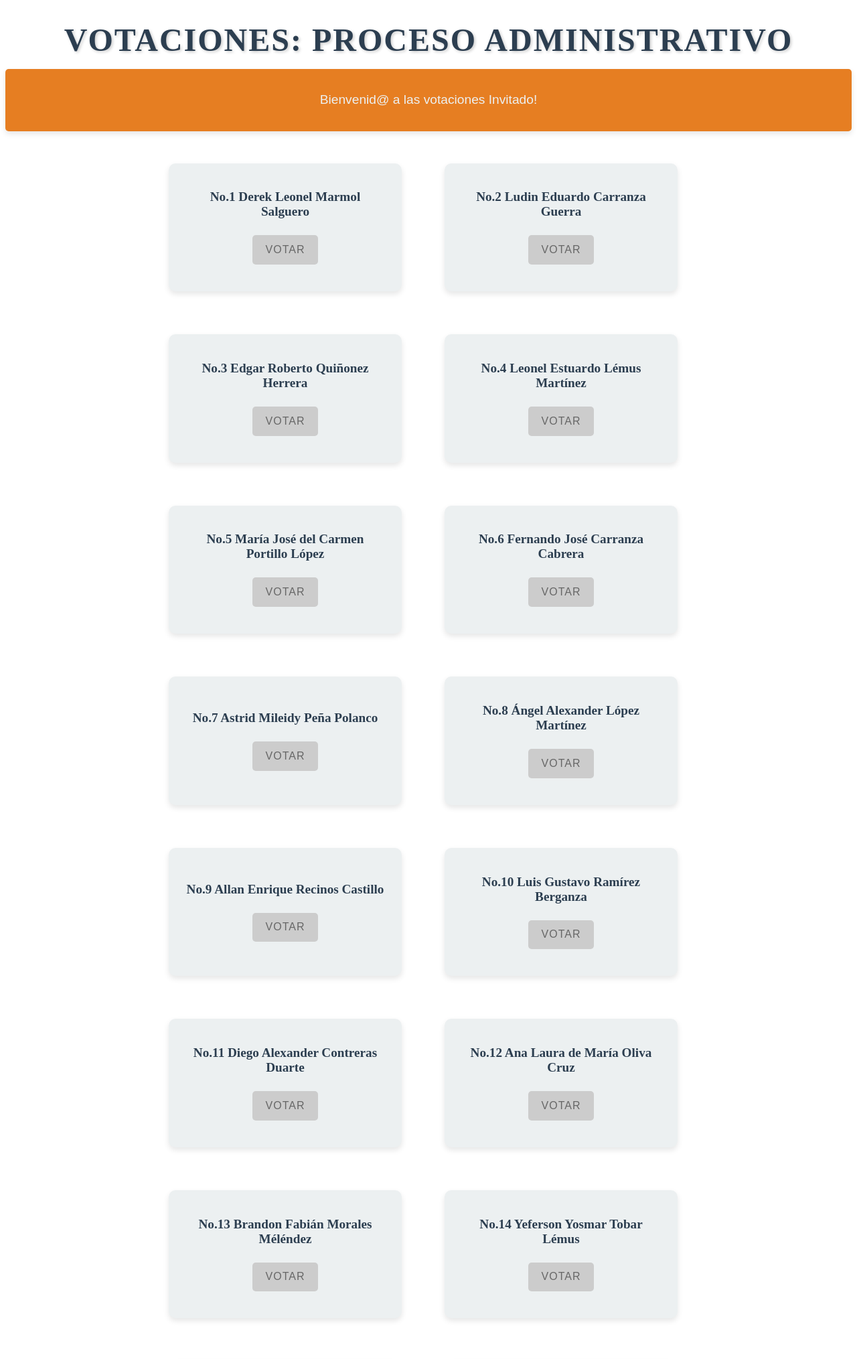
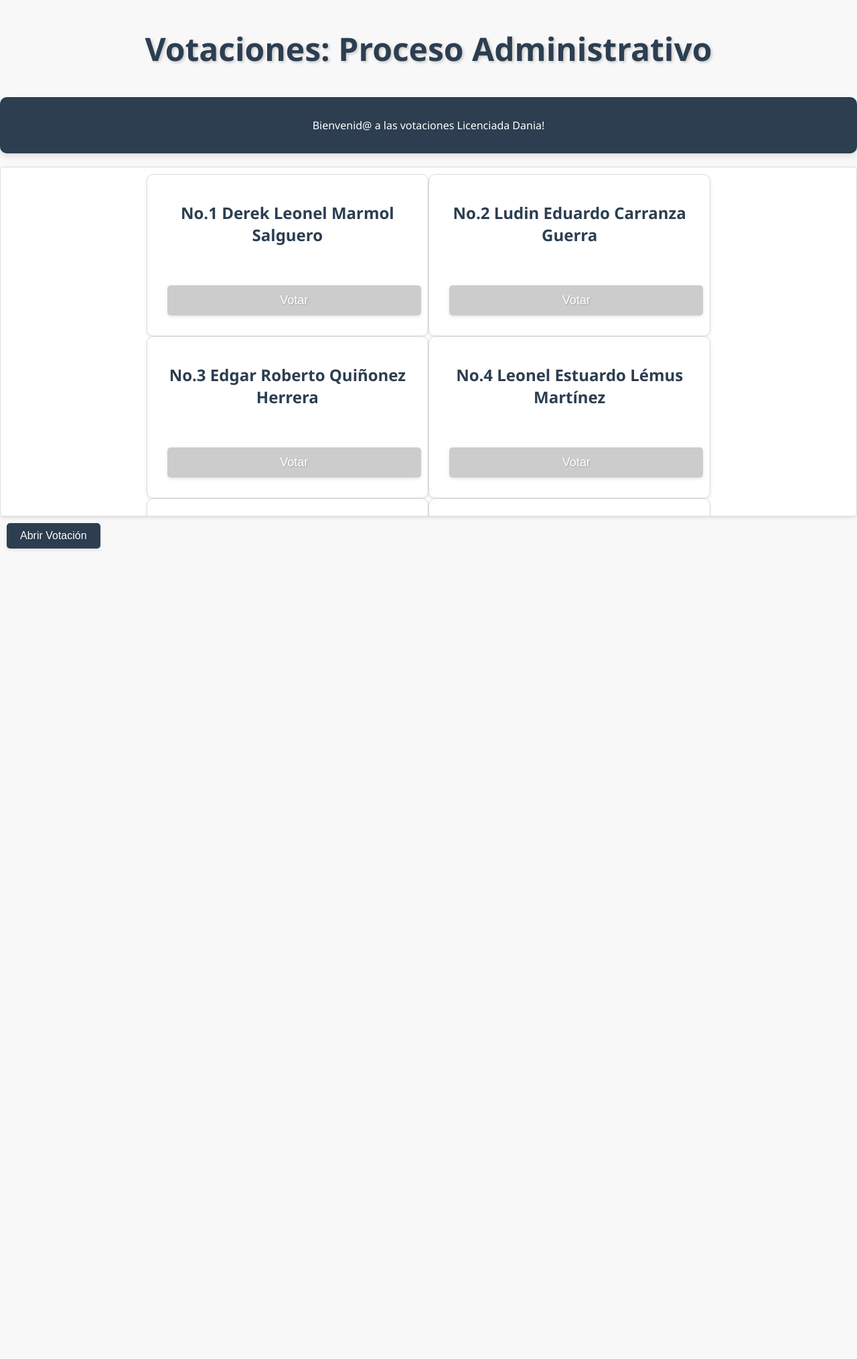
Before and after one commit to DerekMarmol/pruebasvotacion, a Flask app: page /votacion in a window 1280 px wide. Shown: the top 2029 px of the page at 67% size. Run offline with Flask 3, Linux system fonts and the light colour scheme; parts of the project's set-up code (start-up, migrations or seed data) failed here and were passed over; some libraries are stand-ins or nearby versions.

Commit message:
Add files via upload

```diff
--- a/templates/votacion.html
+++ b/templates/votacion.html
@@ -1,3 +1,4 @@
+
 <!DOCTYPE html>
 <html lang="es">
 <head>
@@ -5,63 +6,57 @@
     <meta name="viewport" content="width=device-width, initial-scale=1.0">
     <title>Votaciones: Proceso Administrativo</title>
     <style>
-        /* Paleta de colores */
-        :root {
-        --primary-color: #2c3e50;
-        --secondary-color: #e67e22;
-        --accent-color: #d35400;
-        --light-color: #ecf0f1;
-        --dark-color: #34495e;
+        body {
+        font-family: 'Segoe UI', Tahoma, Geneva, Verdana, sans-serif;
+        background-color: #f8f8f8;
+        margin: 0;
+        padding: 0;
+        color: #333;
     }
 
-        /* Tipografía */
-        body {
-        font-family: 'Montserrat', sans-serif;
-        color: var(--dark-color);
-        }
-
-        h1, h2, h3 {
-        font-family: 'Playfair Display', serif;
-        color: var(--primary-color);
-        }
-
-        /* Encabezado */
     #titulo {
         text-align: center;
-        font-size: 3rem;
-        text-transform: uppercase;
-        letter-spacing: 2px;
-        margin-bottom: 1rem;
+        margin: 40px 0;
+        color: #2c3e50;
+        font-size: 3em;
         text-shadow: 2px 2px 4px rgba(0, 0, 0, 0.2);
     }
 
     .bienvenida {
-        background-color: var(--secondary-color);
-        color: var(--light-color);
-        padding: 1rem;
-        border-radius: 5px;
+        text-align: center;
+        margin: 20px 0;
+        padding: 15px;
+        background-color: #2c3e50;
+        color: #fff;
+        border-radius: 10px;
         box-shadow: 0 4px 8px rgba(0, 0, 0, 0.1);
-        text-align: center;
-        font-size: 1.2rem;
+        animation: fadeIn 2s ease;
     }
 
-        /* Grupos */
     #grupos-container {
-        margin-top: 2rem;
-        display: grid;
-        grid-template-columns: repeat(auto-fit, minmax(250px, 1fr));
-        gap: 2rem;
+        height: 600px;
+        overflow-y: auto;
+        border: none;
+        border-radius: 10px;
+        box-shadow: 0 4px 8px rgba(0, 0, 0, 0.1);
+        padding: 20px;
+        background-color: #fff;
     }
 
     .grupo {
-        background-color: var(--light-color);
+        padding: 20px;
+        border: 1px solid #ddd;
         border-radius: 10px;
+        width: calc(33.333% - 40px);
+        text-align: center;
+        background-color: #f8f8f8;
         box-shadow: 0 4px 8px rgba(0, 0, 0, 0.1);
-        padding: 1.5rem;
-        text-align: center;
-        transition: all 0.3s ease-in-out;
+        transition: transform 0.3s ease, box-shadow 0.3s ease;
         position: relative;
         overflow: hidden;
+        display: flex;
+        flex-direction: column;
+        height: 200px;
     }
 
     .grupo:hover {
@@ -70,214 +65,180 @@
     }
 
     .grupo h2 {
-        font-size: 1.2rem;
-        margin-bottom: 1rem;
+        color: #2c3e50;
+        margin-bottom: 15px;
+        z-index: 1;
+        position: relative;
+        flex-grow: 1;
     }
 
     .votar {
-        background-color: var(--accent-color);
-        color: var(--light-color);
+        margin-top: auto;
+        cursor: pointer;
+        color: #fff;
+        background-color: #2c3e50;
         border: none;
-        padding: 0.8rem 1.2rem;
         border-radius: 5px;
-        cursor: pointer;
-        transition: all 0.3s ease-in-out;
-        font-size: 1rem;
-        text-transform: uppercase;
-        letter-spacing: 1px;
+        padding: 12px 24px;
+        font-size: 18px;
+        transition: background-color 0.3s ease;
+        width: 100%;
+        box-sizing: border-box;
+        z-index: 1;
+        text-shadow: 1px 1px 2px rgba(0, 0, 0, 0.2);
     }
 
     .votar:hover {
-        background-color: var(--secondary-color);
+        background-color: #1a252f;
     }
 
+    button {
+        margin: 10px;
+        padding: 12px 24px;
+        border: none;
+        border-radius: 5px;
+        font-size: 18px;
+        cursor: pointer;
+        transition: background-color 0.3s ease;
+        outline: none;
+        width: auto;
+        display: inline-block;
+        box-shadow: 0 4px 8px rgba(0, 0, 0, 0.1);
+        text-shadow: 1px 1px 2px rgba(0, 0, 0, 0.2);
+    }
+
+    #abrirVotacion, #cerrarVotacion, #reiniciarVotaciones {
+        background-color: #2c3e50;
+        color: #fff;
+    }
+
+    #abrirVotacion:hover, #cerrarVotacion:hover, #reiniciarVotaciones:hover {
+        background-color: #1a252f;
+    }
+
+    #resultadoVotacion, #recuentoVotos {
+        margin-top: 40px;
+        text-align: center;
+        font-size: 20px;
+        padding: 20px;
+        background-color: #fff;
+        border: none;
+        border-radius: 10px;
+        box-shadow: 0 4px 8px rgba(0, 0, 0, 0.1);
+    }
+        .votar:hover {
+            background-color: #1a252f;
+        }
         .votar:disabled {
-        background-color: var(--dark-color);
+            background-color: #ccc;
             cursor: not-allowed;
         }
-
-        /* Botones de administración */
         button {
-        background-color: var(--primary-color);
-        color: var(--light-color);
+            margin: 10px;
+            padding: 10px 20px;
             border: none;
-        padding: 0.8rem 1.2rem;
             border-radius: 5px;
+            font-size: 16px;
             cursor: pointer;
-        transition: all 0.3s ease-in-out;
-        font-size: 1rem;
-        text-transform: uppercase;
-        letter-spacing: 1px;
-        margin: 1rem;
+            transition: background-color 0.3s ease;
+            outline: none;
+            width: auto;
+            display: inline-block;
+            box-shadow: 0 2px 5px rgba(0,0,0,0.1);
         }
-
-        button:hover {
-        background-color: var(--secondary-color);
+        #abrirVotacion, #cerrarVotacion, #reiniciarVotaciones {
+            background-color: #2c3e50;
+            color: #fff;
+            text-shadow: 1px 1px 2px rgba(0, 0, 0, 0.2);
         }
-
-        /* Recuento de votos */
-        #recuentoVotos {
-        margin-top: 2rem;
-        background-color: var(--light-color);
+        #abrirVotacion:hover, #cerrarVotacion:hover, #reiniciarVotaciones:hover {
+            background-color: #1a252f;
+        }
+        #resultadoVotacion, #recuentoVotos {
+            margin-top: 20px;
+            text-align: center;
+            font-size: 18px;
+            padding: 10px;
+            background-color: #fff;
+            border: 1px solid #ddd;
+            border-radius: 5px;
+            box-shadow: 0 2px 5px rgba(0,0,0,0.1);
+            display: none;
+        }
+        #recuentoVotosContainer {
+            display: grid;
+            grid-template-columns: repeat(auto-fill, minmax(150px, 1fr));
+            gap: 10px;
+            margin-top: 10px;
+        }
+        .grupoVoto {
+            background-color: #f9f9f9;
+            border: 1px solid #ddd;
+            border-radius: 5px;
+            padding: 10px;
+            margin-bottom: 10px;
+            box-shadow: 0 2px 5px rgba(0,0,0,0.1);
+        }
+        .grupoVoto p {
+            margin: 0;
+            font-size: 16px;
+            color: #555;
+        }
+        #grupos-container {
+            height: 500px;
+            overflow-y: auto;
+            border: 1px solid #ddd;
+            border-radius: 5px;
+            box-shadow: 0 2px 5px rgba(0, 0, 0, 0.1);
+            padding: 10px;
+        }
+        .grupo {
+            padding: 20px;
+            border: 1px solid #ddd;
             border-radius: 10px;
-        box-shadow: 0 4px 8px rgba(0, 0, 0, 0.1);
-        padding: 1.5rem;
+            width: calc(33.333% - 40px);
+            text-align: center;
+            background-color: #fff;
+            box-shadow: 0 2px 5px rgba(0,0,0,0.1);
+            transition: transform 0.3s ease, box-shadow 0.3s ease;
+            position: relative;
+            overflow: hidden;
+            display: flex; /* Agregamos esta línea */
+            flex-direction: column; /* Agregamos esta línea */
+            height: 200px; /* Ajusta la altura según tus necesidades */
         }
-
-        .grupoVoto {
-        background-color: var(--primary-color);
-        color: var(--light-color);
-        padding: 0.8rem;
-        border-radius: 5px;
-        margin-bottom: 0.5rem;
+        #grupos {
+            display: flex;
+            flex-wrap: wrap;
+            justify-content: center;
+            max-width: none;
+            margin: 0;
         }
-
-        /* Resultado de votación centrado */
-        #resultadoVotacion {
-        margin: 2rem auto; /* Margen automático para centrar horizontalmente */
-        max-width: 500px; /* Ajusta el ancho máximo según tus necesidades */
-        background-color: var(--light-color);
-        border-radius: 10px;
-        box-shadow: 0 4px 8px rgba(0, 0, 0, 0.1);
-        padding: 1.5rem;
-        text-align: center;
-        animation: fadeIn 1s ease-in-out;
+        @keyframes fadeIn {
+            from { opacity: 0; }
+            to { opacity: 1; }
         }
-
-        /* Animaciones */
-        @keyframes fadeIn {
-        from {
-            opacity: 0;
+        @keyframes slideIn {
+            from { transform: translateY(-20px); opacity: 0; }
+            to { transform: translateY(0); opacity: 1; }
         }
-        to {
-            opacity: 1;
-        }
-        }
-
-        @keyframes slideIn {
-        from {
-            transform: translateY(-20px);
-            opacity: 0;
-        }
-        to {
-            transform: translateY(0);
-            opacity: 1;
-        }
-        }
-
-        .bienvenida, .grupo, #recuentoVotos {
-        animation: fadeIn 1s ease-in-out;
-        }
-
-        /* Distribución de grupos */
+        /* Estilos para pantallas pequeñas */
+        @media only screen and (max-width: 600px) {
             #grupos-container {
-        display: flex;
-        justify-content: center;
+                height: auto; /* Eliminar altura fija */
+                max-height: 400px; /* Establecer una altura máxima para evitar que se desborde la pantalla */
             }
 
             .grupo {
-        background-color: var(--light-color);
-        border-radius: 10px;
-        box-shadow: 0 4px 8px rgba(0, 0, 0, 0.1);
-        padding: 1.5rem;
-        text-align: center;
-        transition: all 0.3s ease-in-out;
-        position: relative;
-        overflow: hidden;
+                width: calc(100% - 20px); /* Ajustar el ancho para ocupar todo el ancho de la pantalla */
+                margin-bottom: 20px; /* Agregar espacio entre grupos */
             }
-
-        #grupos {
-        display: grid;
-        grid-template-columns: repeat(2, minmax(250px, 1fr));
-        gap: 2rem;
-        max-width: 100%;
-        }
-
-        /* Botones de votar deshabilitados */
-        .votar:disabled {
-        background-color: #ccc; /* Color gris claro */
-        color: #666; /* Color gris oscuro */
-        cursor: not-allowed;
-        }
-
-        .grupo31-container {
-            display: flex;
-            justify-content: center;
-        }
-
-        .grupo31 {
-            background-color: var(--light-color);
-            border-radius: 10px;
-            box-shadow: 0 4px 8px rgba(0, 0, 0, 0.1);
-            padding: 1.5rem;
-            text-align: center;
-            transition: all 0.3s ease-in-out;
-            position: relative;
-            overflow: hidden;
-        }
-
-
-        /* Responsive */
-        @media (max-width: 768px) {
-        #grupos {
-            grid-template-columns: repeat(1, 1fr);
-        }
-        }
-
-        /* Contenedor con scroll para los grupos */
-        #grupos-container {
-            margin-top: 2rem;
-            max-height: 70vh; /* Altura máxima con scroll */
-            overflow-y: auto; /* Añade scroll vertical si el contenido excede la altura */
-            display: flex; /* Cambiamos de grid a flex para que los grupos se distribuyan verticalmente */
-            flex-wrap: wrap; /* Para que los grupos puedan envolverse en una nueva línea si no hay suficiente espacio */
-            justify-content: center; /* Centrar los grupos horizontalmente */
-            padding-right: 1rem; /* Agrega espacio para evitar que el scroll se superponga al contenido */
-        }
-
-        /* Grupos */
-        .grupo {
-            background-color: var(--light-color);
-            border-radius: 10px;
-            box-shadow: 0 4px 8px rgba(0, 0, 0, 0.1);
-            padding: 1.5rem;
-            text-align: center;
-            transition: all 0.3s ease-in-out;
-            position: relative;
-            overflow: hidden;
-            margin: 1rem; /* Añadimos margen entre los grupos */
-            flex: 1 0 300px; /* Establecemos un tamaño flexible para los grupos */
-            max-width: 300px; /* Limitamos el ancho máximo de los grupos para evitar que se estiren demasiado */
-        }
-
-        /* Grupos */
-        .grupo {
-            display: flex; /* Usamos flexbox para alinear verticalmente */
-            flex-direction: column; /* Alineamos los elementos en columnas */
-            justify-content: center; /* Centramos verticalmente los elementos */
-            align-items: center; /* Centramos horizontalmente los elementos */
-            background-color: var(--light-color);
-            border-radius: 10px;
-            box-shadow: 0 4px 8px rgba(0, 0, 0, 0.1);
-            padding: 1.5rem;
-            text-align: center;
-            transition: all 0.3s ease-in-out;
-            position: relative;
-            overflow: hidden;
-            margin: 1rem;
-            flex: 1 0 300px;
-            max-width: 300px;
-        }
-
-        /* Nombre del grupo */
-        .grupo h2 {
-            margin-bottom: 0.5rem; /* Reducimos el margen inferior del nombre */
         }
     </style>
 </head>
 <body>
     <h1 id="titulo">Votaciones: Proceso Administrativo</h1>
-    <div class="bienvenida"><p>Bienvenid@ a las votaciones {{ session.get('nombre', 'Invitado') }}!</p></div>
+    <div class="bienvenida"><p>Bienvenid@ a las votaciones Licenciada Dania!</p></div>
     <div id="grupos-container">
         <div id="grupos">
             <div class="grupo">
@@ -407,19 +368,17 @@
         </div>
     </div>
     <div id="resultadoVotacion" style="display: none;"></div>
-    <span id="es-admin-valor" style="display: none;">{{ session.get('es_admin', False) | tojson }}</span>
-    <span id="correo-usuario" style="display: none;">{{ session.get('correo', '') }}</span>
-    {% if session.get('es_admin', False) %}
+    <span id="es-admin-valor" style="display: none;">true</span>
+    <span id="correo-usuario" style="display: none;">dcamerosv@miumg.edu.gt</span>
+
         <button id="abrirVotacion">Abrir Votación</button>
         <button id="cerrarVotacion" style="display: none;">Cerrar Votación</button>
         <button id="reiniciarVotaciones" style="display: none;">Reiniciar Votaciones</button>
-        <div id="recuentoVotos" style="display: none; max-height: 300px; overflow-y: auto; border: 1px solid #ccc; padding: 10px; border-radius: 5px;">
-            <h3 style="margin-bottom: 10px;">Recuento de Votos:</h3>
-            <div id="recuentoVotosContainer">
-                <!-- Aquí se añadirán los cuadros de recuento de votos dinámicamente -->
+        <div id="recuentoVotos" style="display: none;">
+            <h3>Recuento de Votos:</h3>
+            <div id="recuentoVotosContainer"></div>
         </div>
-        </div>
-    {% endif %}
+
     <script src="https://cdnjs.cloudflare.com/ajax/libs/socket.io/4.6.1/socket.io.min.js"></script>
     <script>
         document.addEventListener('DOMContentLoaded', () => {
@@ -521,24 +480,14 @@
 
             // Actualizar y mostrar el recuento de votos
             function actualizarRecuentoVotos(recuentoVotos) {
-                const recuentoVotosContainer = document.getElementById('recuentoVotosContainer');
-                if (recuentoVotosContainer && recuentoVotos && typeof recuentoVotos === 'object') {
-                    recuentoVotosContainer.innerHTML = ''; // Limpiar el contenido anterior
-
-                    // Iterar sobre el objeto de recuento de votos y construir los cuadros de recuento de votos
+                const recuentoVotosDiv = document.getElementById('recuentoVotos');
+                if (recuentoVotosDiv && recuentoVotos && typeof recuentoVotos === 'object') {
+                    let recuentoVotosHTML = '<h3>Recuento de Votos:</h3>';
                     for (const [grupo, votos] of Object.entries(recuentoVotos)) {
-                        const recuentoVotosHTML = `
-                            <div style="margin-bottom: 10px;">
-                                <p>No.${grupo}: ${votos} votos</p>
-                            </div>
-                        `;
-                        recuentoVotosContainer.insertAdjacentHTML('beforeend', recuentoVotosHTML);
+                        recuentoVotosHTML += `<p>Participantes ${grupo}: ${votos} votos</p>`;
                     }
-
-                    const recuentoVotosDiv = document.getElementById('recuentoVotos');
-                    if (recuentoVotosDiv) {
+                    recuentoVotosDiv.innerHTML = recuentoVotosHTML;
                     recuentoVotosDiv.style.display = 'block'; // Mostrar el recuento de votos
-                    }
                 } else {
                     console.error('El recuento de votos no está definido correctamente:', recuentoVotos);
                 }
```
Also changed, not shown: 1 other file. Lines whose indentation alone changed are shown as unchanged.
